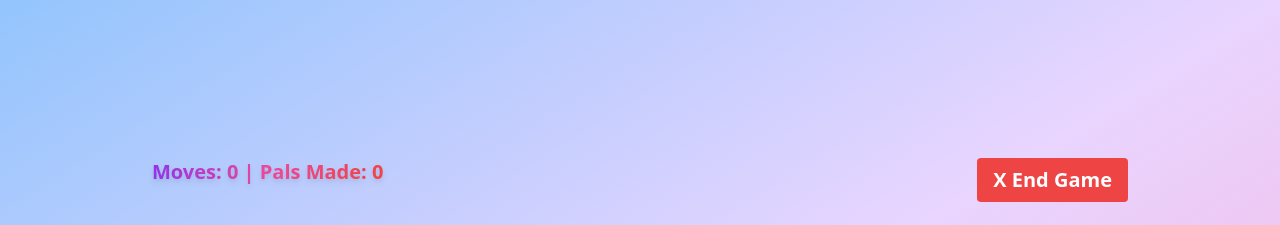
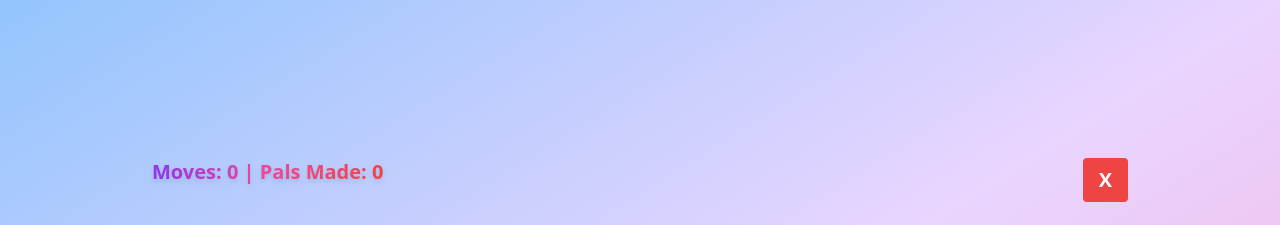
Before and after one commit to sudo-self/puzzle-pals, a React (Create React App) app: page / in a window 1280 px wide. Both pictures are taken after a click on the button "Start Game". Shown: the top 225 px of the page. Built offline with nearby package versions, Linux system fonts and the light colour scheme; grey boxes are pictures that could not be loaded.

Commit message:
Update App.tsx

```diff
--- a/src/App.tsx
+++ b/src/App.tsx
@@ -296,7 +296,7 @@ const MemoryTileGame = () => {
               onClick={handleRestart}
               className="tgl-btn bg-red-500 hover:bg-red-700 text-white font-bold py-2 px-4 rounded"
             >
-              X End Game
+              X
             </button>
           </div>
 
```
